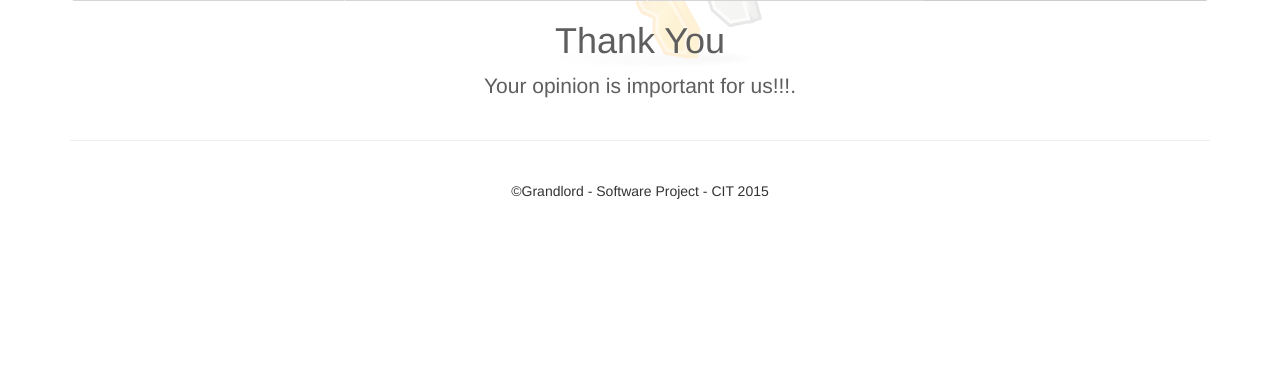
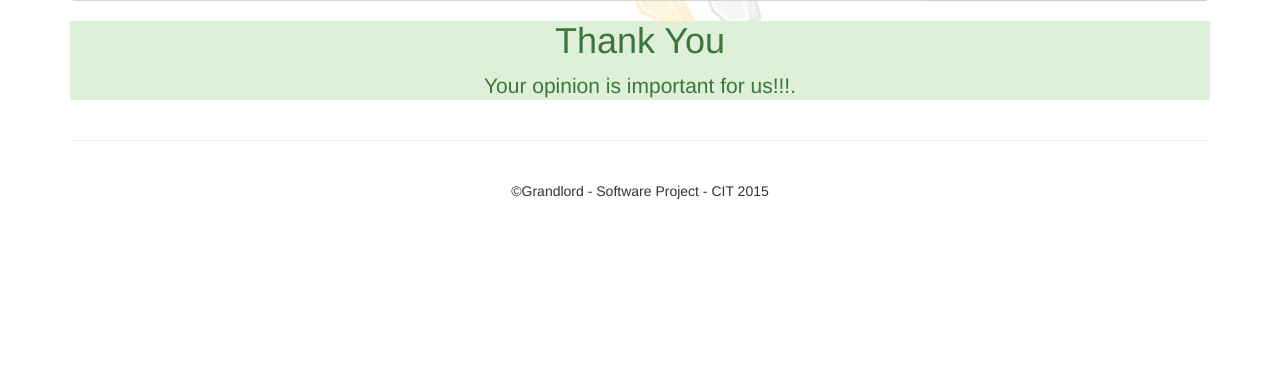
Before and after one commit to Alchemication/GrandLord, a PHP site: the page made by application/views/contact/thankyou.php in a window 1280 px wide. Shown: the part 371-761 px from the top of the page. Run offline with PHP 8.4, Linux system fonts and the light colour scheme; the template is opened without the code that fills it, so the values that code supplies are empty; the visitor is signed in with stand-in values (Sample User, id 1); some libraries are stand-ins or nearby versions.

Commit message:
Added css for thankyou page.

```diff
--- a/application/views/contact/thankyou.php
+++ b/application/views/contact/thankyou.php
@@ -7,7 +7,7 @@
  */
 -->
 
-<div class="pageTitle">
+<div class="alert-thankYou">
 
     <h1>Thank You</h1>
     <p class="lead">Your opinion is important for us!!!.</p>
--- a/public/css/stylesG.css
+++ b/public/css/stylesG.css
@@ -23,6 +23,7 @@ body {
 
 }
 
+.alert-thankYou{color:#3c763d;background-color:#dff0d8;border-color:#d6e9c6; text-align: center;}
 
 .btnSubmitCenter{
     text-align: center;
```
